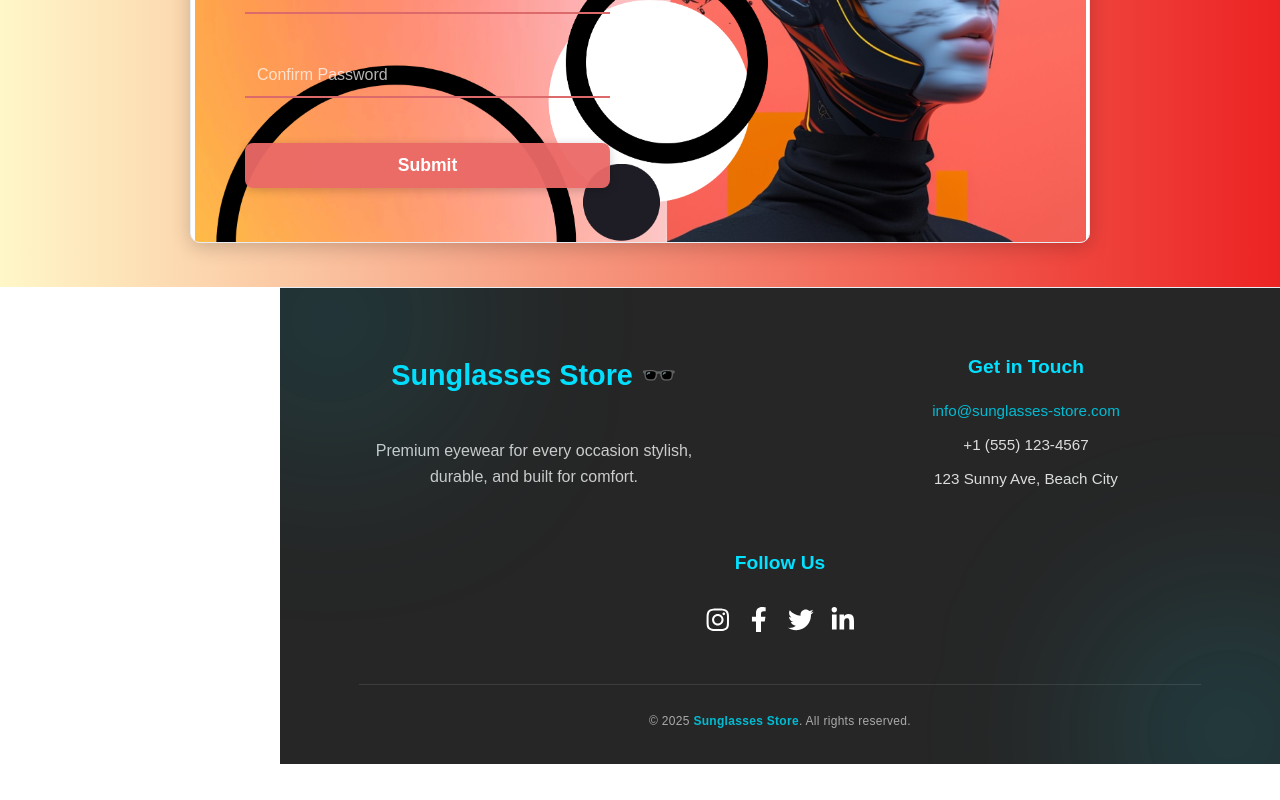
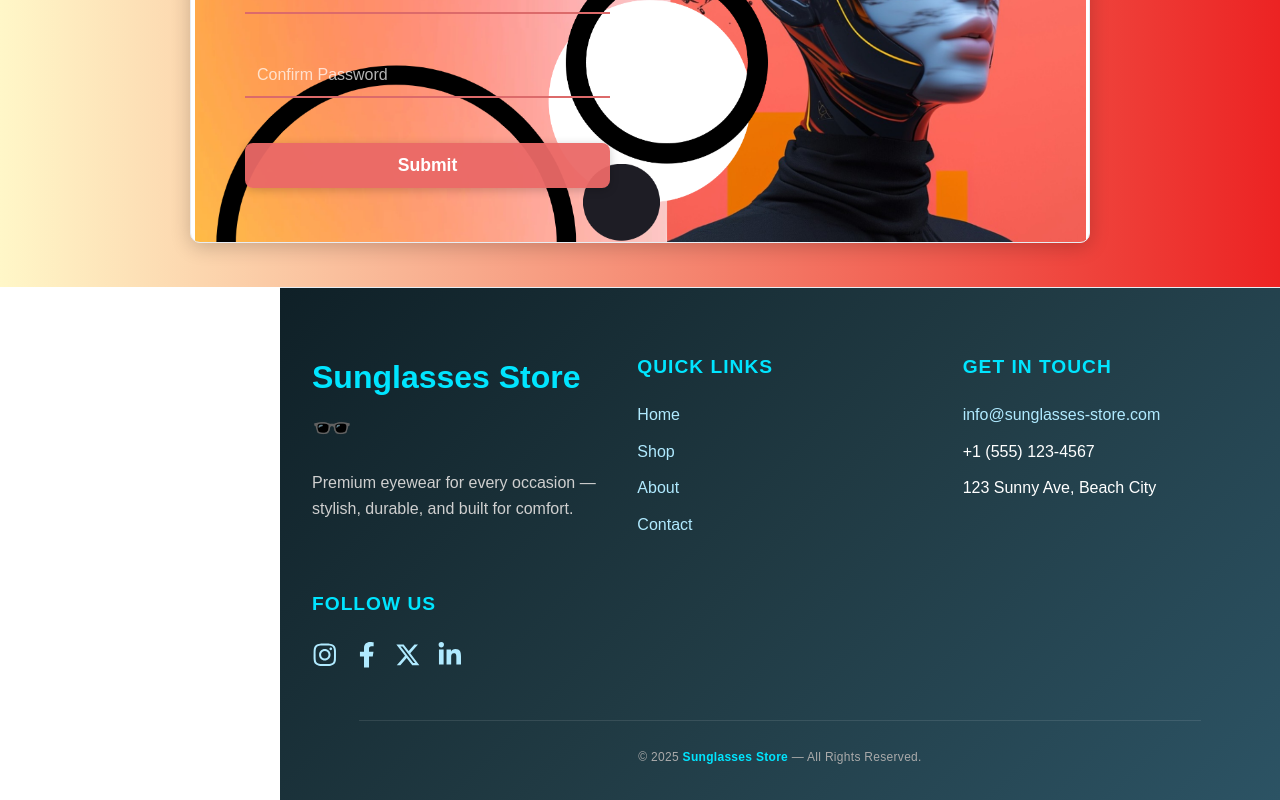
Before and after one commit to AnshMeshram/Sunglasses-Store, a React (Create React App) app: page /signup in a window 1280 px wide. Shown: the part 513-1313 px from the top of the page. Before the commit the page ends 1277 px from the top, so only its background shows below. Built offline with nearby package versions, Linux system fonts and the light colour scheme.

Commit message:
Updated footer and added latest Twitter(X) logo

```diff
--- a/src/components/Footer.css
+++ b/src/components/Footer.css
@@ -1,106 +1,92 @@
 .footer {
-  background: rgba(15, 15, 15, 0.9);
-  backdrop-filter: blur(12px);
+  background: linear-gradient(135deg, #0f2027, #203a43, #2c5364);
   color: #fff;
   padding: 4rem 2rem 2rem;
   position: relative;
   overflow: hidden;
   font-family: "Poppins", sans-serif;
-  display: flex;
-  flex-direction: column;
-  align-items: center;
 }
 
-/* Footer Container Layout */
 .footer-container {
   display: flex;
   flex-wrap: wrap;
-  justify-content: center;
+  justify-content: space-around;
   align-items: flex-start;
-  gap: 3rem;
+  gap: 2.5rem;
   max-width: 1200px;
-  width: 100%;
   margin: 0 auto;
-  text-align: center;
+  text-align: left;
 }
 
-/* Footer Sections */
+/* Footer Section */
 .footer-section {
-  flex: 1 1 300px;
-  min-width: 250px;
-  display: flex;
-  flex-direction: column;
-  align-items: center;
+  flex: 1 1 220px;
+  min-width: 200px;
+}
+
+.footer-heading {
+  color: #00e5ff;
+  font-size: 1.2rem;
+  margin-bottom: 1.2rem;
+  font-weight: 600;
+  text-transform: uppercase;
+  letter-spacing: 1px;
 }
 
 /* Brand Section */
 .brand-title {
-  color: #04e0ff;
-  font-size: 1.8rem;
-  margin-bottom: 2.5rem; /* Increased spacing between title and text */
-  font-weight: 600;
-  text-align: center;
+  color: #00e5ff;
+  font-size: 2rem;
+  margin-bottom: 1rem;
+  font-weight: 700;
 }
 
 .brand-text {
-  color: #ccc;
+  color: #cfcfcf;
   line-height: 1.6;
   font-size: 1rem;
-  max-width: 320px;
-  text-align: center;
+  max-width: 300px;
 }
 
-/* Contact Section */
-.footer-heading {
-  color: #04e0ff;
-  font-size: 1.2rem;
-  margin-bottom: 1rem;
-  font-weight: 600;
-}
-
+/* Footer Links */
 .footer-list {
   list-style: none;
   padding: 0;
   margin: 0;
-  text-align: center;
 }
 
 .footer-list li {
-  margin-bottom: 0.6rem;
-  font-size: 0.95rem;
-  color: #ddd;
+  margin-bottom: 0.7rem;
 }
 
 .footer-link {
-  color: #00bcd4;
+  color: #b0eaff;
   text-decoration: none;
-  transition: color 0.3s ease;
+  transition: all 0.3s ease;
 }
 
 .footer-link:hover {
-  color: #04e0ff;
-  text-decoration: underline;
+  color: #00e5ff;
+  text-shadow: 0 0 8px rgba(0, 229, 255, 0.6);
 }
 
-/* Social Icons Section */
+/* Social Icons */
 .social-icons {
   display: flex;
-  justify-content: center;
-  align-items: center;
+  justify-content: flex-start;
   gap: 1rem;
   margin-top: 0.5rem;
 }
 
 .social-icon {
   font-size: 1.6rem;
-  color: #fff;
-  transition: transform 0.3s ease, color 0.3s ease, box-shadow 0.3s ease;
+  color: #b0eaff;
+  transition: transform 0.3s ease, color 0.3s ease;
 }
 
 .social-icon:hover {
-  transform: scale(1.25);
-  color: #00bcd4;
-  box-shadow: 0 0 10px rgba(0, 188, 212, 0.5);
+  transform: scale(1.2);
+  color: #00e5ff;
 }
 
 /* Divider */
@@ -110,75 +96,26 @@
   margin: 2.5rem auto 1.5rem;
 }
 
-/* Footer Bottom */
+/* Bottom Section */
 .footer-bottom {
   text-align: center;
   font-size: 0.9rem;
   color: #aaa;
   letter-spacing: 0.3px;
-  max-width: 800px;
 }
 
 .footer-bottom strong {
-  color: #00bcd4;
+  color: #00e5ff;
 }
 
-/* Gradient Glow Effect */
-.footer::before,
-.footer::after {
-  content: "";
-  position: absolute;
-  width: 300px;
-  height: 300px;
-  border-radius: 50%;
-  filter: blur(100px);
-  z-index: 0;
-}
-
-.footer::before {
-  top: -25%;
-  left: -10%;
-  background: radial-gradient(circle at center, rgba(0, 188, 212, 0.35), transparent 70%);
-}
-
-.footer::after {
-  bottom: -25%;
-  right: -10%;
-  background: radial-gradient(circle at center, rgba(4, 224, 255, 0.35), transparent 70%);
-}
-
-/* Responsive Design */
+/* Responsive */
 @media (max-width: 960px) {
   .footer-container {
     flex-direction: column;
+    align-items: center;
     text-align: center;
-    gap: 2.5rem;
   }
-
-  .footer-section {
-    width: 100%;
-    align-items: center;
+  .social-icons {
+    justify-content: center;
   }
 }
-
-@media (max-width: 480px) {
-  .brand-title {
-    font-size: 1.5rem;
-  }
-
-  .footer-heading {
-    font-size: 1rem;
-  }
-
-  .brand-text {
-    font-size: 0.9rem;
-  }
-
-  .social-icon {
-    font-size: 1.3rem;
-  }
-
-  .footer-divider {
-    width: 100%;
-  }
-}
--- a/src/components/Footer.js
+++ b/src/components/Footer.js
@@ -1,61 +1,47 @@
 import React from "react";
 import "./Footer.css";
-import { FaInstagram, FaFacebookF, FaTwitter, FaLinkedinIn } from "react-icons/fa";
+import {
+  FaInstagram,
+  FaFacebookF,
+  FaLinkedinIn,
+} from "react-icons/fa";
+import { FaXTwitter } from "react-icons/fa6"; // ✅ new Twitter (X) logo
 
 const socialLinks = [
   { name: "Instagram", url: "https://instagram.com", icon: <FaInstagram /> },
   { name: "Facebook", url: "https://facebook.com", icon: <FaFacebookF /> },
-  { name: "Twitter", url: "https://twitter.com", icon: <FaTwitter /> },
+  { name: "X", url: "https://twitter.com", icon: <FaXTwitter /> }, // ✅ updated
   { name: "LinkedIn", url: "https://linkedin.com", icon: <FaLinkedinIn /> },
 ];
 
-function Footer({ variant = "default" }) {
-  const rootClass = `site-footer ${variant === "overlay" ? "site-footer--overlay" : ""}`;
-  const Icon = ({ name }) => {
-    switch (name) {
-      case "Instagram":
-        return (
-          <svg width="16" height="16" viewBox="0 0 24 24" fill="currentColor" aria-hidden>
-            <path d="M7 2h10a5 5 0 0 1 5 5v10a5 5 0 0 1-5 5H7a5 5 0 0 1-5-5V7a5 5 0 0 1 5-5zm0 2a3 3 0 0 0-3 3v10a3 3 0 0 0 3 3h10a3 3 0 0 0 3-3V7a3 3 0 0 0-3-3H7zm5 3.5A5.5 5.5 0 1 1 6.5 13 5.51 5.51 0 0 1 12 7.5zm0 2A3.5 3.5 0 1 0 15.5 13 3.5 3.5 0 0 0 12 9.5zM18 6.2a1 1 0 1 1-1 1 1 1 0 0 1 1-1z"/>
-          </svg>
-        );
-      case "Facebook":
-        return (
-          <svg width="16" height="16" viewBox="0 0 24 24" fill="currentColor" aria-hidden>
-            <path d="M13 22v-9h3l1-4h-4V7a2 2 0 0 1 2-2h2V1h-3a6 6 0 0 0-6 6v2H6v4h3v9z"/>
-          </svg>
-        );
-      case "Twitter":
-        return (
-          <svg width="16" height="16" viewBox="0 0 24 24" fill="currentColor" aria-hidden>
-            <path d="M22 5.8a7.8 7.8 0 0 1-2.2.6 3.8 3.8 0 0 0 1.7-2.1 7.7 7.7 0 0 1-2.4.9A3.9 3.9 0 0 0 12 8.4a11.1 11.1 0 0 1-8-4.1 3.9 3.9 0 0 0 1.2 5.2 3.8 3.8 0 0 1-1.8-.5v.1a3.9 3.9 0 0 0 3.1 3.8 3.9 3.9 0 0 1-1 .1 3.6 3.6 0 0 1-.7-.1 3.9 3.9 0 0 0 3.6 2.7A7.9 7.9 0 0 1 2 18.6a11 11 0 0 0 6 1.8c7.2 0 11.2-6 11.2-11.2v-.5A8 8 0 0 0 22 5.8z"/>
-          </svg>
-        );
-      default:
-        return null;
-    }
-  };
+function Footer() {
   return (
     <footer className="footer">
       <div className="footer-container">
-
         {/* Brand Section */}
         <div className="footer-section footer-brand">
           <h2 className="brand-title">Sunglasses Store 🕶️</h2>
           <p className="brand-text">
-            Premium eyewear for every occasion stylish, durable, and built for comfort.
+            Premium eyewear for every occasion — stylish, durable, and built for comfort.
           </p>
+        </div>
+
+        {/* Quick Links */}
+        <div className="footer-section footer-links">
+          <h4 className="footer-heading">Quick Links</h4>
+          <ul className="footer-list">
+            <li><a href="#home" className="footer-link">Home</a></li>
+            <li><a href="#shop" className="footer-link">Shop</a></li>
+            <li><a href="#about" className="footer-link">About</a></li>
+            <li><a href="#contact" className="footer-link">Contact</a></li>
+          </ul>
         </div>
 
         {/* Contact Section */}
         <div className="footer-section footer-contact">
           <h4 className="footer-heading">Get in Touch</h4>
           <ul className="footer-list">
-            <li>
-              <a href="mailto:info@sunglasses-store.com" className="footer-link">
-                info@sunglasses-store.com
-              </a>
-            </li>
+            <li><a href="mailto:info@sunglasses-store.com" className="footer-link">info@sunglasses-store.com</a></li>
             <li>+1 (555) 123-4567</li>
             <li>123 Sunny Ave, Beach City</li>
           </ul>
@@ -85,7 +71,7 @@ function Footer({ variant = "default" }) {
 
       <div className="footer-bottom">
         <small>
-          © {new Date().getFullYear()} <strong>Sunglasses Store</strong>. All rights reserved.
+          © {new Date().getFullYear()} <strong>Sunglasses Store</strong> — All Rights Reserved.
         </small>
       </div>
     </footer>
```
Also changed, not shown: 1 other file (tests, documents, lock files or other folders).
